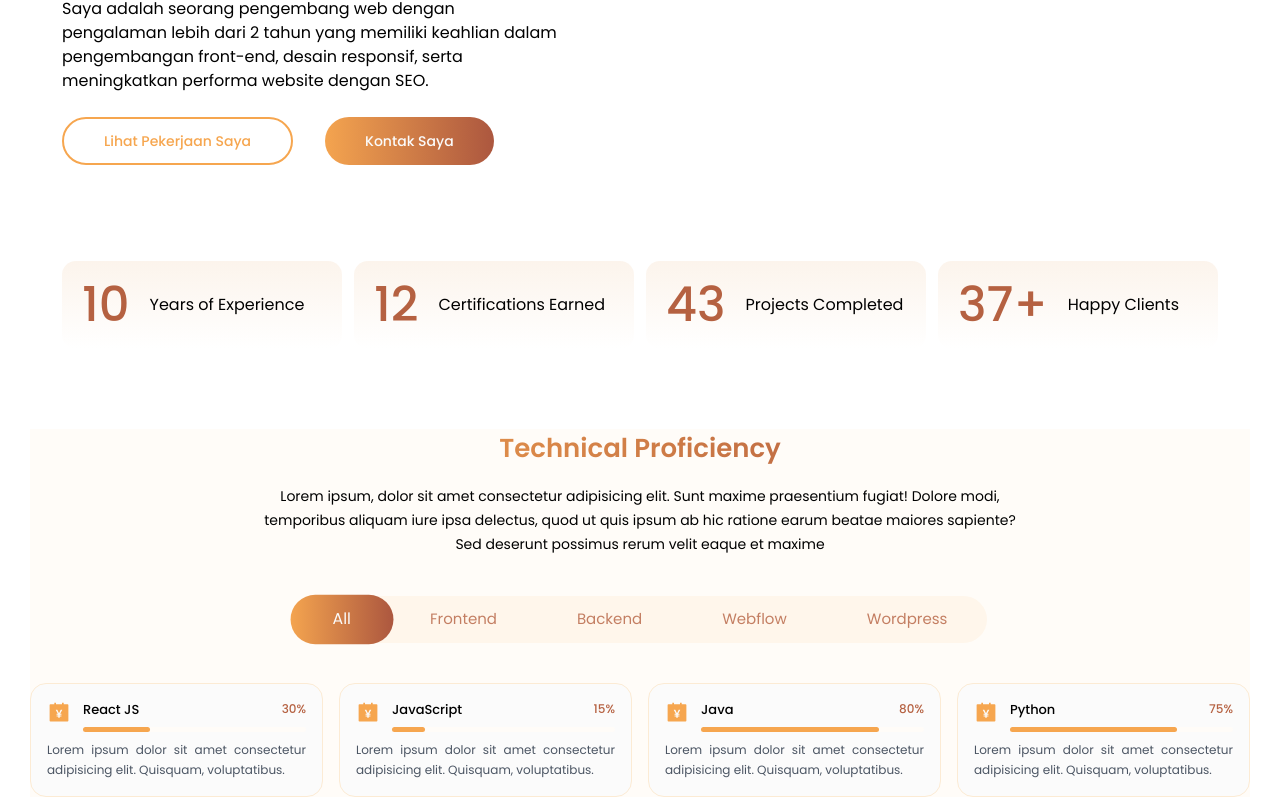
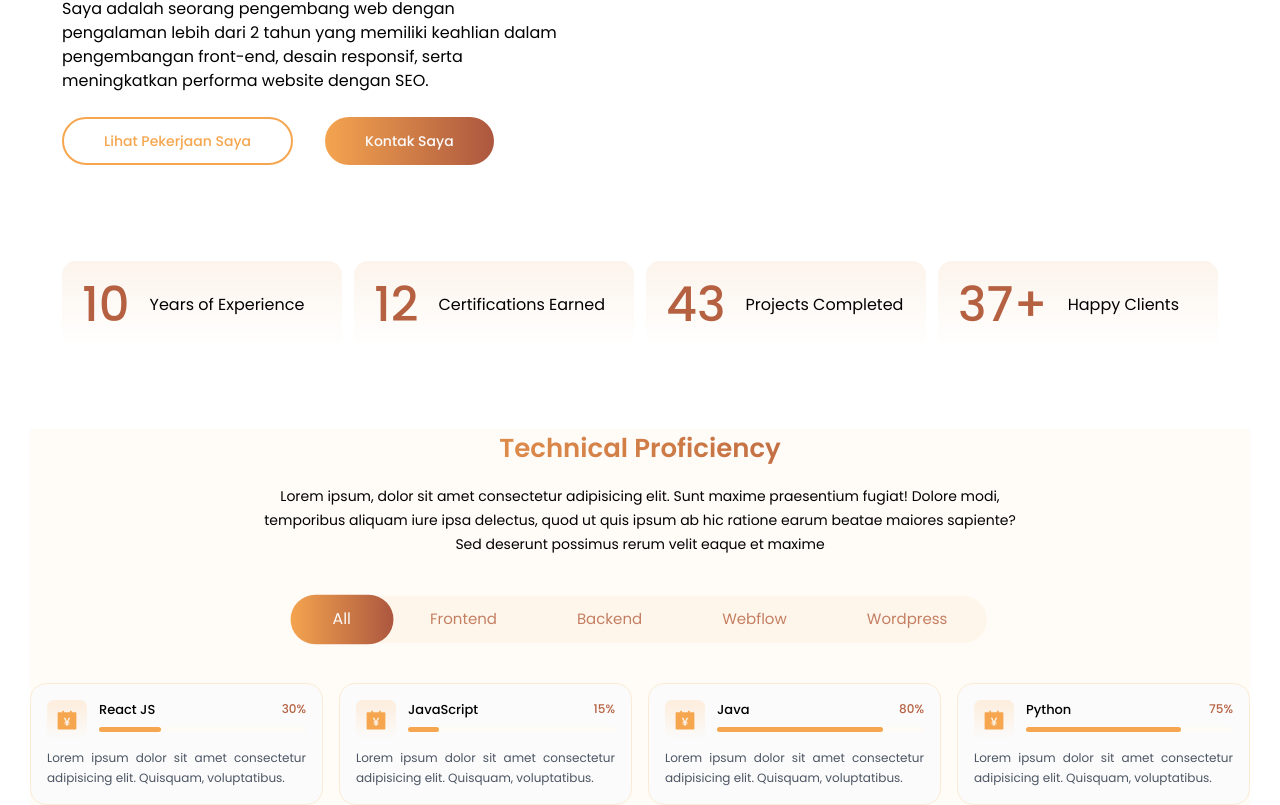
Before and after one commit to abidgymnastiar/portfolio, a React (Vite) app: page / in a window 1280 px wide. Shown: the part 333-1138 px from the top of the page. Built offline with nearby package versions, Linux system fonts and the light colour scheme.

Commit message:
fix: namabah background pada icon

```diff
--- a/src/components/SkillCard.tsx
+++ b/src/components/SkillCard.tsx
@@ -10,7 +10,7 @@ function SkillCard({ icon, skillName, description, progress }: SkillProps) {
     <>
       <div className="bg-white rounded-2xl border border-[#fceBd4] p-4">
         <div className="flex gap-3">
-          <div>{icon}</div>
+          <div className="w-10 h-10 flex items-center justify-center bg-gradient-to-b from-[#fdeddd] to-white rounded-[7px]">{icon}</div>
           <div className="flex-1">
             <div className="flex items-center justify-between">
               <p className="text-[13px] text-black font-medium">{skillName}</p>
```
